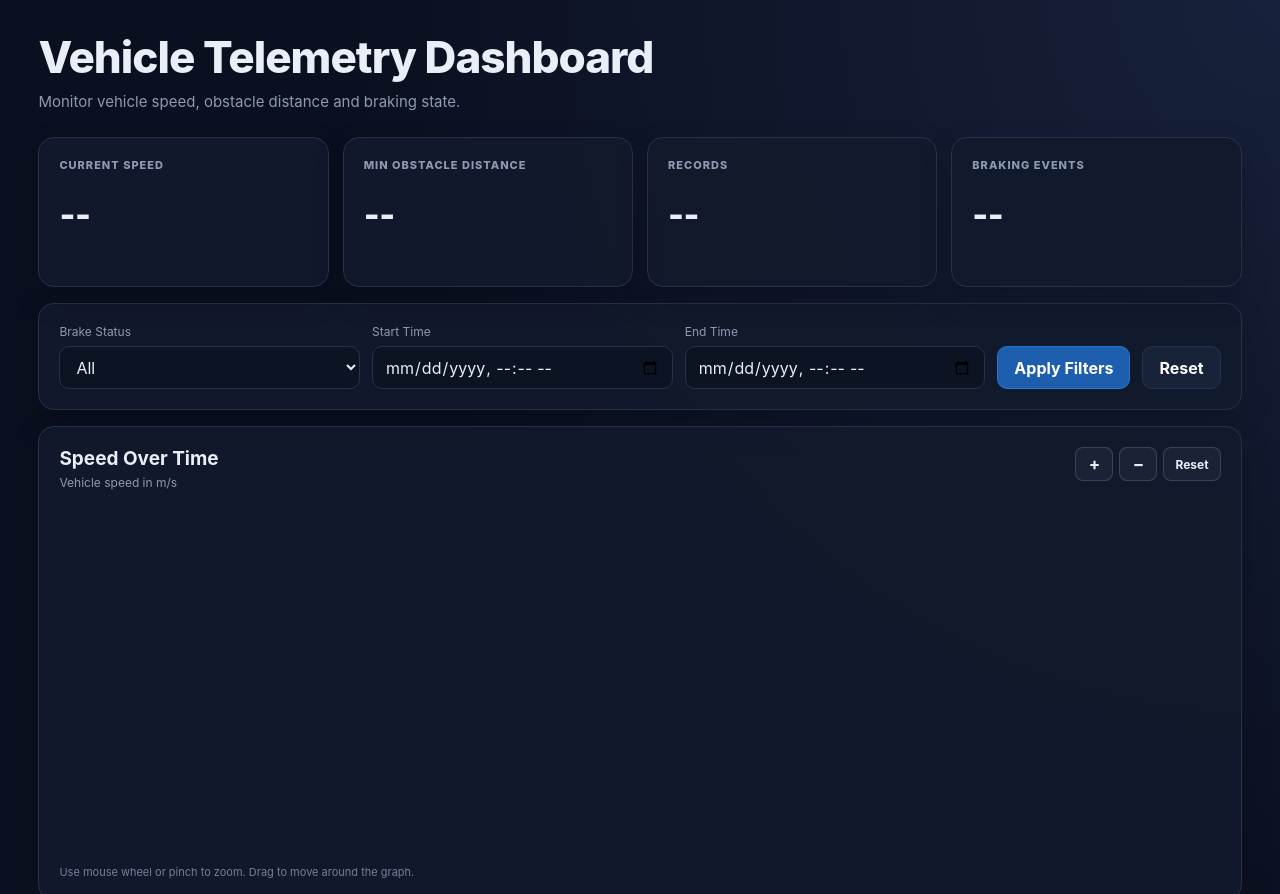
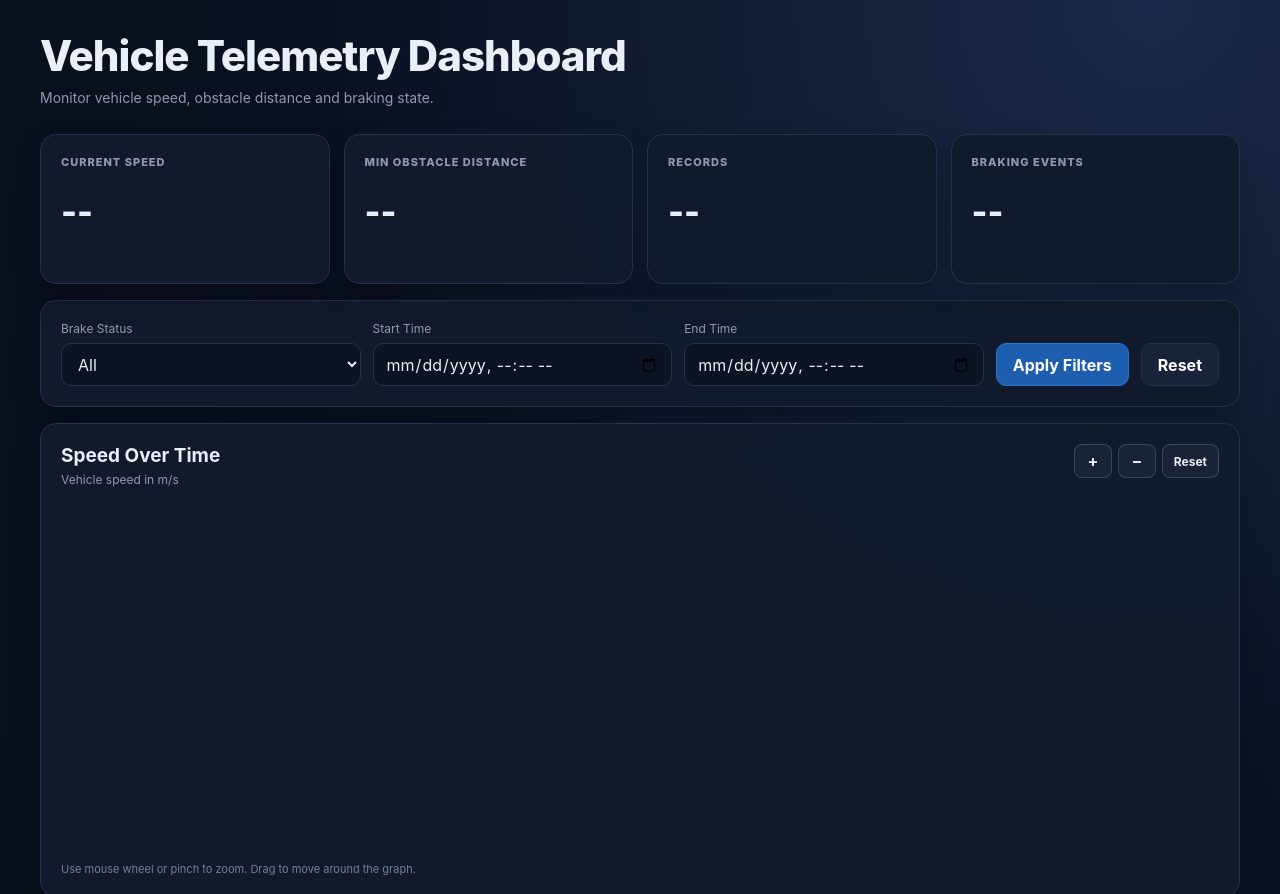
Before and after one commit to Ao-SiYaD/dashboard, a plain HTML site: page static/index.html in a window 1280 px wide. Shown: the top 894 px of the page. Drawn offline with nearby package versions, Linux system fonts and the light colour scheme; some packages are replaced by stand-ins of ours; no server answers; a script that the page names is missing.

Commit message:
Update style.css

```diff
--- a/static/style.css
+++ b/static/style.css
@@ -1,5 +1,4 @@
 :root {
-
     font-family:
         Inter,
         system-ui,
@@ -13,47 +12,38 @@
     background: #0b1020;
 
     --panel: #121a2c;
-
     --border: #26324b;
-
     --muted: #8d9ab2;
-
     --accent: #67a7ff;
-
-    --danger: #ffb35c;
-
 }
 
 
 * {
-
     box-sizing: border-box;
-
 }
 
 
-html {
+html,
+body {
+    margin: 0;
+    min-height: 100%;
 
     background: #0b1020;
 
+    color: #e9eef7;
 }
 
 
 body {
-
-    margin: 0;
-
     min-height: 100vh;
 
     background:
         radial-gradient(
-            circle at top right,
-            #17213b 0%,
-            #0b1020 48%
+            circle at 90% 0%,
+            #1b2948 0%,
+            #0b1020 45%,
+            #080d19 100%
         );
-
-    color: #e9eef7;
-
 }
 
 
@@ -62,19 +52,13 @@ body {
    ========================================== */
 
 .container {
-
-    width: min(
-        1280px,
-        94%
-    );
+    width: min(1200px, 94%);
 
     margin: 0 auto;
 
     padding:
-        30px
-        0
+        30px 0
         50px;
-
 }
 
 
@@ -83,95 +67,72 @@ body {
    ========================================== */
 
 header {
-
-    margin-bottom:
-        26px;
-
+    margin-bottom: 28px;
 }
 
 
 header h1 {
-
     margin:
-        0
-        0
-        8px;
+        0 0 8px;
 
     font-size:
         clamp(
             28px,
             5vw,
-            44px
+            42px
         );
 
-    font-weight:
-        800;
+    font-weight: 800;
 
-    letter-spacing:
-        -1px;
-
+    letter-spacing: -1px;
 }
 
 
 header p {
-
     margin: 0;
 
-    color:
-        var(--muted);
+    color: var(--muted);
 
-    font-size:
-        15px;
-
+    font-size: 14px;
 }
 
 
 /* ==========================================
-   SUMMARY CARDS
+   CARDS
    ========================================== */
 
 .cards {
-
-    display:
-        grid;
+    display: grid;
 
     grid-template-columns:
-        repeat(
-            4,
-            1fr
-        );
+        repeat(4, 1fr);
 
-    gap:
-        14px;
+    gap: 14px;
 
-    margin-bottom:
-        16px;
-
+    margin-bottom: 16px;
 }
 
 
 .card {
-
     background:
         rgba(
             18,
             26,
             44,
-            0.92
-        );
+            0.94
+        ) !important;
+
+    color: #e9eef7 !important;
 
     border:
         1px solid
         var(--border);
 
-    border-radius:
-        16px;
+    border-radius: 16px;
 
-    padding:
-        20px;
+    padding: 20px;
 
-    min-height:
-        150px;
+    min-height: 150px;
 
     box-shadow:
         0 12px 30px
@@ -179,61 +140,30 @@ header p {
             0,
             0,
             0,
-            0.18
+            0.20
         );
-
-    transition:
-        transform
-        0.2s ease,
-
-        border-color
-        0.2s ease;
-
-}
-
-
-.card:hover {
-
-    transform:
-        translateY(-2px);
-
-    border-color:
-        #34466b;
-
 }
 
 
 .card-title {
+    color: var(--muted) !important;
 
-    color:
-        var(--muted);
+    font-size: 11px;
 
-    font-size:
-        11px;
+    font-weight: 800;
 
-    font-weight:
-        800;
-
-    letter-spacing:
-        1px;
-
+    letter-spacing: 1px;
 }
 
 
 .card-value {
+    color: #e9eef7 !important;
 
-    margin-top:
-        22px;
+    margin-top: 22px;
 
-    font-size:
-        34px;
+    font-size: 34px;
 
-    font-weight:
-        800;
-
-    letter-spacing:
-        -0.5px;
-
+    font-weight: 800;
 }
 
 
@@ -242,9 +172,25 @@ header p {
    ========================================== */
 
 .filters {
+    background:
+        rgba(
+            18,
+            26,
+            44,
+            0.94
+        ) !important;
 
-    display:
-        grid;
+    border:
+        1px solid
+        var(--border);
+
+    border-radius: 16px;
+
+    padding: 20px;
+
+    margin-bottom: 16px;
+
+    display: grid;
 
     grid-template-columns:
         1fr
@@ -253,32 +199,9 @@ header p {
         auto
         auto;
 
-    gap:
-        12px;
+    gap: 12px;
 
-    align-items:
-        end;
-
-    background:
-        rgba(
-            18,
-            26,
-            44,
-            0.92
-        );
-
-    border:
-        1px solid
-        var(--border);
-
-    border-radius:
-        16px;
-
-    padding:
-        20px;
-
-    margin-bottom:
-        16px;
+    align-items: end;
 
     box-shadow:
         0 12px 30px
@@ -286,154 +209,81 @@ header p {
             0,
             0,
             0,
-            0.18
+            0.20
         );
-
 }
 
 
 .filter-group {
+    display: flex;
 
-    display:
-        flex;
+    flex-direction: column;
 
-    flex-direction:
-        column;
-
-    gap:
-        7px;
-
+    gap: 7px;
 }
 
 
 .filter-group label {
+    color: var(--muted) !important;
 
-    color:
-        var(--muted);
-
-    font-size:
-        12px;
-
+    font-size: 12px;
 }
 
 
 .filter-group select,
 .filter-group input {
+    width: 100%;
 
-    width:
-        100%;
+    height: 43px;
 
-    height:
-        43px;
-
-    padding:
-        0
-        12px;
+    padding: 0 12px;
 
     border:
         1px solid
         var(--border);
 
-    border-radius:
-        10px;
-
-    outline:
-        none;
+    border-radius: 10px;
 
     background:
-        #0c1424;
+        #0c1424 !important;
 
     color:
-        #e9eef7;
+        #e9eef7 !important;
 
-    font:
-        inherit;
+    outline: none;
 
+    font: inherit;
 }
 
 
-.filter-group select:focus,
-.filter-group input:focus {
-
-    border-color:
-        #3d73b5;
-
-}
-
-
-/* ==========================================
-   BUTTONS
-   ========================================== */
-
 button {
-
-    height:
-        43px;
+    height: 43px;
 
     padding:
-        0
-        16px;
+        0 16px;
 
     border:
         1px solid
         #2c74cf;
 
-    border-radius:
-        10px;
+    border-radius: 10px;
 
     background:
         #1d5fae;
 
-    color:
-        white;
+    color: white;
 
-    font:
-        inherit;
+    font: inherit;
 
-    font-weight:
-        700;
+    font-weight: 700;
 
-    cursor:
-        pointer;
-
-    transition:
-        filter
-        0.15s ease,
-
-        transform
-        0.15s ease;
-
-}
-
-
-button:hover {
-
-    filter:
-        brightness(
-            1.12
-        );
-
-}
-
-
-button:active {
-
-    transform:
-        scale(
-            0.98
-        );
-
+    cursor: pointer;
 }
 
 
 button.secondary {
-
-    background:
-        #182238;
-
-    border-color:
-        var(--border);
-
+    background: #182238;
+    border-color: var(--border);
 }
 
 
@@ -442,27 +292,25 @@ button.secondary {
    ========================================== */
 
 .chart-card {
-
     background:
         rgba(
             18,
             26,
             44,
-            0.92
-        );
+            0.94
+        ) !important;
+
+    color: #e9eef7 !important;
 
     border:
         1px solid
         var(--border);
 
-    border-radius:
-        16px;
+    border-radius: 16px;
 
-    padding:
-        20px;
+    padding: 20px;
 
-    margin-bottom:
-        16px;
+    margin-bottom: 16px;
 
     box-shadow:
         0 12px 30px
@@ -470,16 +318,13 @@ button.secondary {
             0,
             0,
             0,
-            0.18
+            0.20
         );
-
 }
 
 
 .chart-header {
-
-    display:
-        flex;
+    display: flex;
 
     justify-content:
         space-between;
@@ -487,42 +332,50 @@ button.secondary {
     align-items:
         flex-start;
 
-    gap:
-        15px;
+    gap: 15px;
 
-    margin-bottom:
-        15px;
-
+    margin-bottom: 15px;
 }
 
 
 .chart-header h2 {
+    margin: 0;
 
-    margin:
-        0;
+    color: #e9eef7;
 
-    font-size:
-        19px;
-
-    font-weight:
-        750;
-
+    font-size: 19px;
 }
 
 
 .chart-header p {
+    margin:
+        5px 0 0;
 
-    margin:
-        5px
-        0
-        0;
+    color: var(--muted);
 
-    color:
-        var(--muted);
+    font-size: 12px;
+}
 
-    font-size:
-        12px;
 
+/* ==========================================
+   CHART
+   ========================================== */
+
+.chart-wrapper {
+    position: relative;
+
+    width: 100%;
+
+    height: 350px;
+}
+
+
+.zoom-hint {
+    margin-top: 10px;
+
+    color: #71809a;
+
+    font-size: 11px;
 }
 
 
@@ -531,33 +384,21 @@ button.secondary {
    ========================================== */
 
 .zoom-controls {
+    display: flex;
 
-    display:
-        flex;
-
-    gap:
-        6px;
-
-    flex-shrink:
-        0;
-
+    gap: 6px;
 }
 
 
 .zoom-controls button {
+    width: auto;
 
-    min-width:
-        38px;
+    min-width: 38px;
 
-    width:
-        auto;
-
-    height:
-        34px;
+    height: 34px;
 
     padding:
-        0
-        11px;
+        0 11px;
 
     border:
         1px solid
@@ -568,8 +409,7 @@ button.secondary {
             0.28
         );
 
-    border-radius:
-        8px;
+    border-radius: 8px;
 
     background:
         rgba(
@@ -579,76 +419,12 @@ button.secondary {
             0.08
         );
 
-    color:
-        #e9eef7;
-
-    font-size:
-        17px;
-
-}
-
-
-.zoom-controls button:hover {
-
-    background:
-        rgba(
-            103,
-            167,
-            255,
-            0.16
-        );
-
-    border-color:
-        rgba(
-            103,
-            167,
-            255,
-            0.4
-        );
-
+    color: #e9eef7;
 }
 
 
 .zoom-controls .reset {
-
-    font-size:
-        12px;
-
-    font-weight:
-        700;
-
-}
-
-
-/* ==========================================
-   CHART
-   ========================================== */
-
-.chart-wrapper {
-
-    position:
-        relative;
-
-    width:
-        100%;
-
-    height:
-        350px;
-
-}
-
-
-.zoom-hint {
-
-    margin-top:
-        10px;
-
-    color:
-        #71809a;
-
-    font-size:
-        11px;
-
+    font-size: 12px;
 }
 
 
@@ -659,30 +435,15 @@ button.secondary {
 @media (max-width: 900px) {
 
     .cards {
-
         grid-template-columns:
-            repeat(
-                2,
-                1fr
-            );
-
+            repeat(2, 1fr);
     }
 
 
     .filters {
-
         grid-template-columns:
             1fr
             1fr;
-
-    }
-
-
-    .chart-wrapper {
-
-        height:
-            330px;
-
     }
 
 }
@@ -691,98 +452,48 @@ button.secondary {
 @media (max-width: 600px) {
 
     .container {
-
-        width:
-            92%;
+        width: 92%;
 
         padding:
-            20px
-            0
+            20px 0
             40px;
-
-    }
-
-
-    header h1 {
-
-        font-size:
-            28px;
-
     }
 
 
     .cards {
-
         grid-template-columns:
             1fr;
-
-    }
-
-
-    .card {
-
-        min-height:
-            140px;
-
-    }
-
-
-    .card-value {
-
-        font-size:
-            32px;
-
     }
 
 
     .filters {
-
         grid-template-columns:
             1fr;
-
-        padding:
-            18px;
-
     }
 
 
     .filters button {
-
-        width:
-            100%;
-
+        width: 100%;
     }
 
 
     .chart-header {
-
-        flex-direction:
-            column;
-
+        flex-direction: column;
     }
 
 
     .zoom-controls {
-
-        width:
-            100%;
-
+        width: 100%;
     }
 
 
     .zoom-controls button {
-
-        flex:
-            1;
-
+        flex: 1;
     }
 
 
     .chart-wrapper {
-
-        height:
-            300px;
-
+        height: 300px;
     }
 
 }
```
